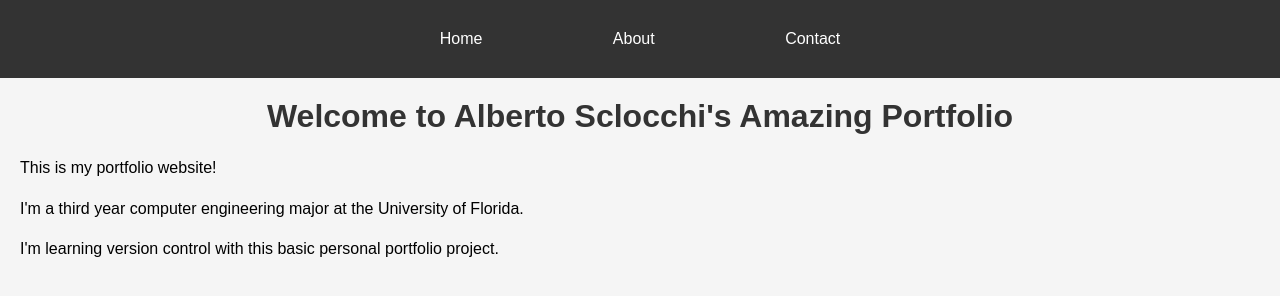
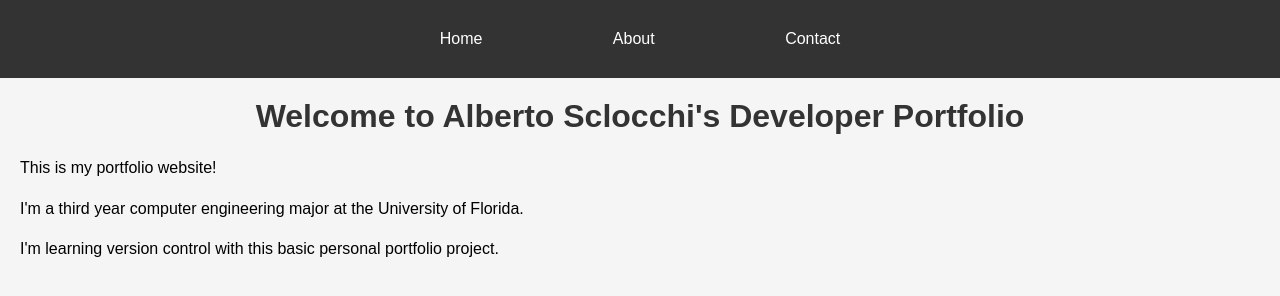
Before and after one commit to alberto-sclocchi/TLDPLab0, a plain HTML site: page index.html in a window 1280 px wide. Drawn offline with Linux system fonts and the light colour scheme.

Commit message:
edit title in index.html

```diff
--- a/index.html
+++ b/index.html
@@ -11,7 +11,7 @@
         <a href="contact.html">Contact</a>
     </nav>
 
-    <h1>Welcome to Alberto Sclocchi's Amazing Portfolio</h1>
+    <h1>Welcome to Alberto Sclocchi's Developer Portfolio</h1>
 
     <p>This is my portfolio website!</p>
 
```
